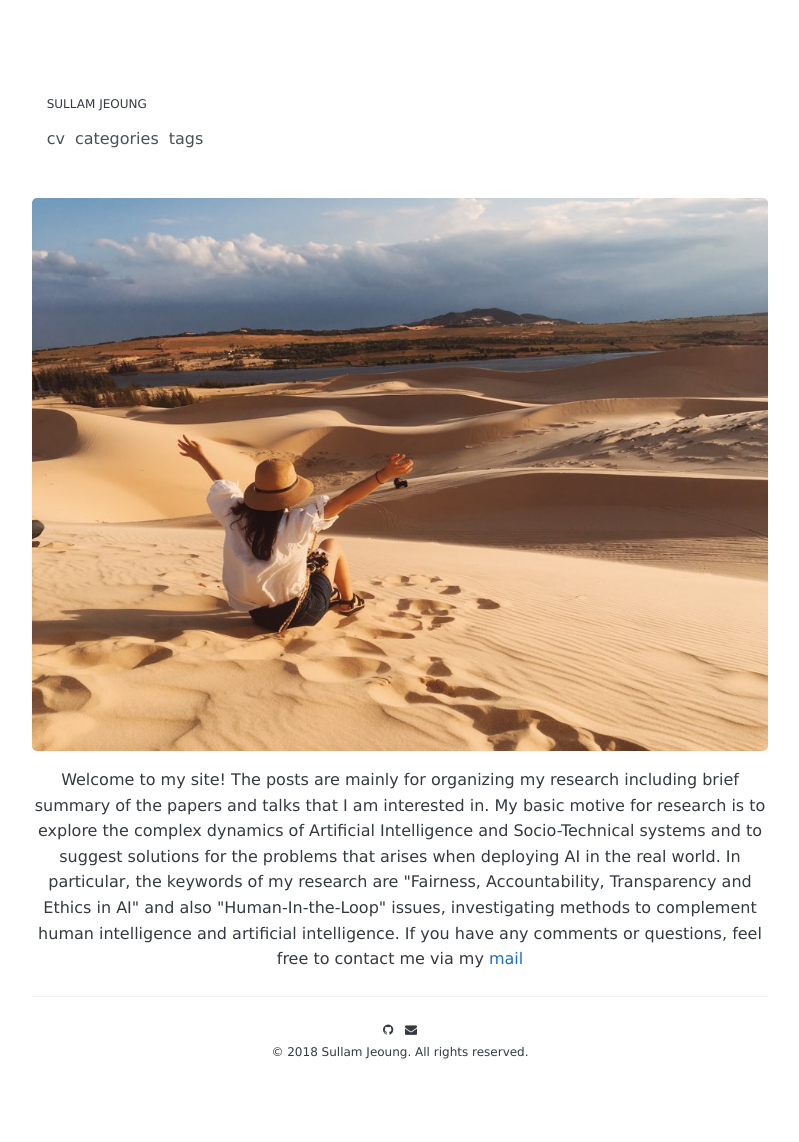
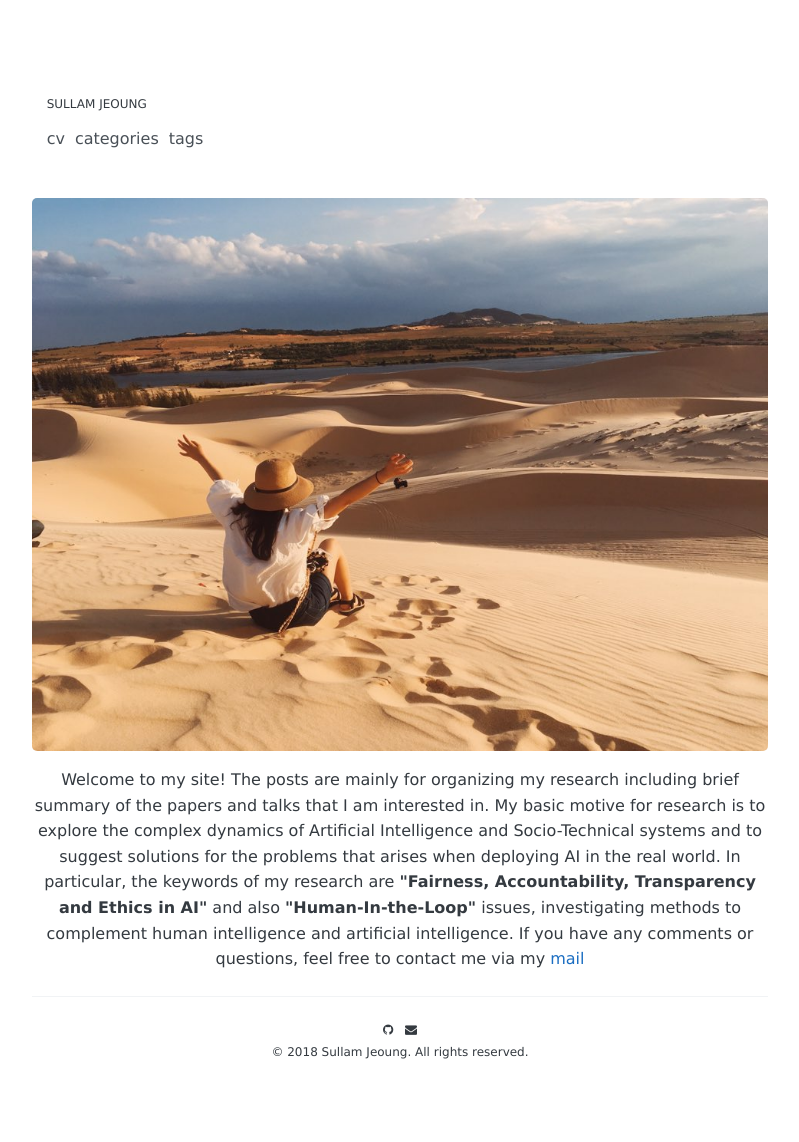
Before and after one commit to sullamij/sullamij.research.github.io, a Jekyll site: the page built from index.md, in a window 1280 px wide. Shown: the whole page, without its empty margins (240-1039 px from the left). Built offline with Jekyll 4.4.1, drawn with Linux system fonts in a browser that asks for light colours; some web fonts are replaced; the list of posts is cut into pages by our own code.

```diff
--- a/index.md
+++ b/index.md
@@ -8,4 +8,4 @@ permalink: /
 ![profile](./assets/img/profile.jpg)
 
 
-<center> Welcome to my site! The posts are mainly for organizing my research including brief summary of the papers and talks that I am interested in. My basic motive for research is to explore the complex dynamics of Artificial Intelligence and Socio-Technical systems and to suggest solutions for the problems that arises when deploying AI in the real world. In particular, the keywords of my research are "Fairness, Accountability, Transparency and Ethics in AI" and also "Human-In-the-Loop" issues, investigating methods to complement human intelligence and artificial intelligence. If you have any comments or questions, feel free to contact me via my <a href="mailto:sullamij@gmail.com">mail</a> </center>
+<center> Welcome to my site! The posts are mainly for organizing my research including brief summary of the papers and talks that I am interested in. My basic motive for research is to explore the complex dynamics of Artificial Intelligence and Socio-Technical systems and to suggest solutions for the problems that arises when deploying AI in the real world. In particular, the keywords of my research are <b>"Fairness, Accountability, Transparency and Ethics in AI"</b> and also <b>"Human-In-the-Loop"</b> issues, investigating methods to complement human intelligence and artificial intelligence. If you have any comments or questions, feel free to contact me via my <a href="mailto:sullamij@gmail.com">mail</a> </center>
```
